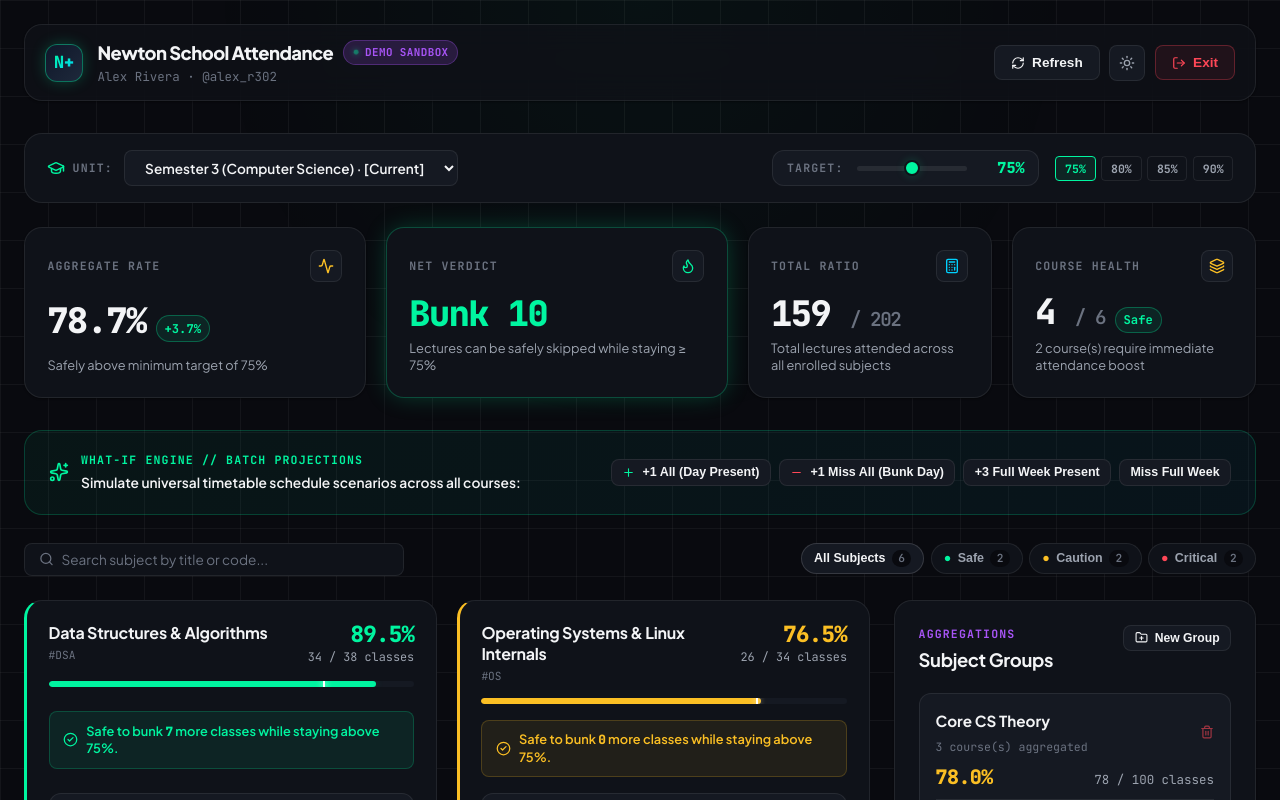
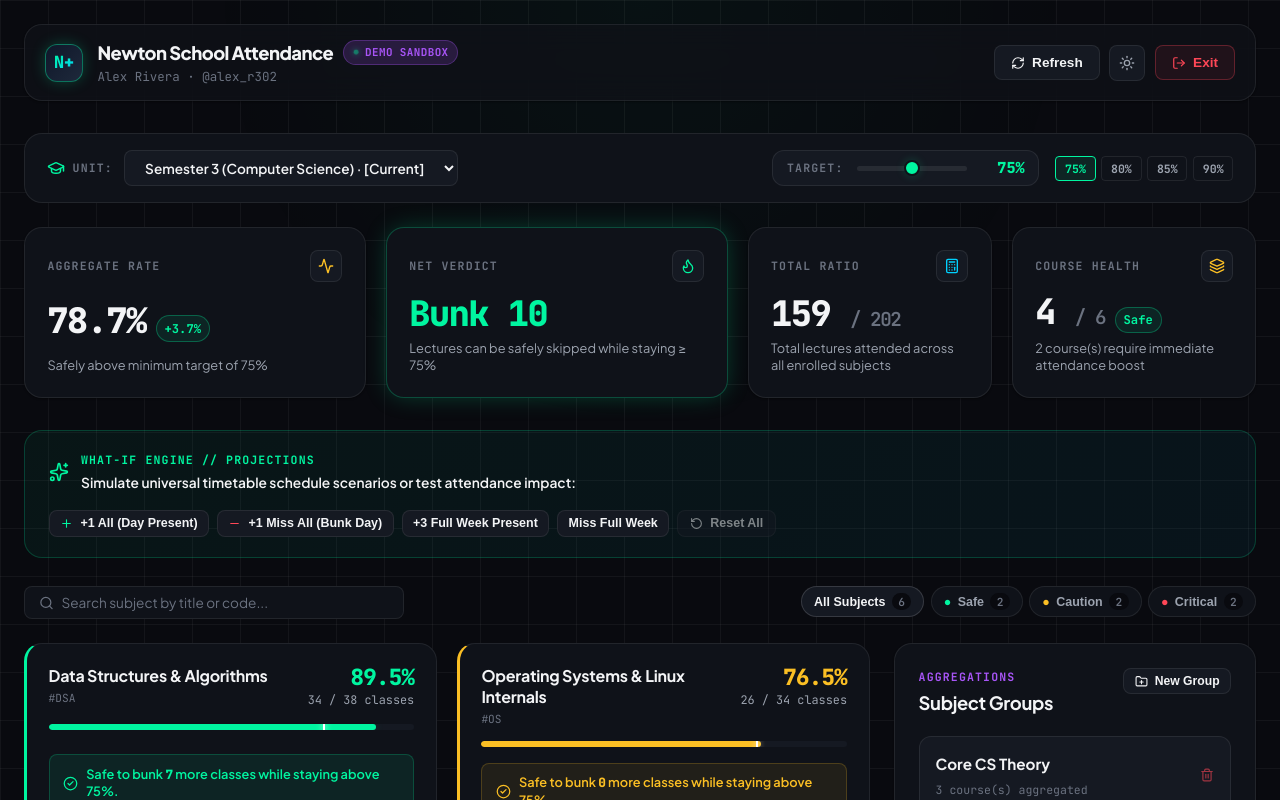
Before and after one commit to Ar1es-XD/nst-attendance, a React (Vite) app: page / in a window 1280 px wide. Both pictures are taken after a click on the button "Explore Live Demo Sandbox". Shown: the top 800 px of the page. Built offline with nearby package versions, Linux system fonts and the light colour scheme.

Commit message:
feat: add explicit Reset All button to What-If Engine banner and improve stepper reset

```diff
--- a/src/App.jsx
+++ b/src/App.jsx
@@ -1057,9 +1057,16 @@ export default function App() {
             <div className="batch-sim-info">
               <Sparkles size={20} color="var(--accent-mint)" />
               <div>
-                <span className="eyebrow mint" style={{ display: 'block', marginBottom: '0.1rem' }}>WHAT-IF ENGINE // BATCH PROJECTIONS</span>
+                <div style={{ display: 'flex', alignItems: 'center', gap: '0.6rem', marginBottom: '0.1rem' }}>
+                  <span className="eyebrow mint">WHAT-IF ENGINE // PROJECTIONS</span>
+                  {healthStats.totalSimulations > 0 && (
+                    <span className="status-pill live" style={{ fontSize: '0.64rem', padding: '0.1rem 0.45rem' }}>
+                      {healthStats.totalSimulations} active override{healthStats.totalSimulations > 1 ? 's' : ''}
+                    </span>
+                  )}
+                </div>
                 <span style={{ fontSize: '0.86rem', color: 'var(--text-primary)', fontWeight: 600 }}>
-                  Simulate universal timetable schedule scenarios across all courses:
+                  Simulate universal timetable schedule scenarios or test attendance impact:
                 </span>
               </div>
             </div>
@@ -1078,6 +1085,16 @@ export default function App() {
               </button>
               <button className="btn-algora btn-algora-secondary" onClick={() => applyBatchSimulation('miss_all', 3)} style={{ fontSize: '0.78rem', padding: '0.35rem 0.65rem' }}>
                 <span>Miss Full Week</span>
+              </button>
+              <button
+                className={`btn-algora ${healthStats.totalSimulations > 0 ? 'btn-algora-danger' : 'btn-algora-secondary'}`}
+                onClick={resetAllAdjustments}
+                disabled={healthStats.totalSimulations === 0}
+                style={{ fontSize: '0.78rem', padding: '0.35rem 0.75rem' }}
+                title="Reset all simulated adjustments back to portal values"
+              >
+                <RotateCcw size={13} />
+                <span>Reset All {healthStats.totalSimulations > 0 ? `(${healthStats.totalSimulations})` : ''}</span>
               </button>
             </div>
           </div>
@@ -1231,16 +1248,19 @@ export default function App() {
                       {/* Interactive Tactile Stepper Simulator */}
                       <div className="simulator-box">
                         <div className="simulator-box-header">
-                          <span className="eyebrow" style={{ fontSize: '0.68rem' }}>
+                          <span className="eyebrow" style={{ fontSize: '0.68rem', display: 'flex', alignItems: 'center', gap: '0.3rem' }}>
                             <Sparkles size={11} color="var(--accent-mint)" />
                             WHAT-IF STEPPER
                           </span>
                           {subject.hasAdjustments && (
                             <button
                               onClick={() => resetAdjustment(subject.hash)}
-                              style={{ background: 'none', border: 'none', color: 'var(--accent-crimson)', fontSize: '0.72rem', cursor: 'pointer', fontFamily: 'var(--font-mono)' }}
+                              className="btn-algora btn-algora-danger"
+                              style={{ padding: '0.15rem 0.45rem', fontSize: '0.7rem', height: 'auto', borderRadius: '4px', display: 'inline-flex', alignItems: 'center', gap: '0.25rem' }}
+                              title="Reset simulation for this subject"
                             >
-                              Reset
+                              <RotateCcw size={10} />
+                              <span>Reset</span>
                             </button>
                           )}
                         </div>
```
